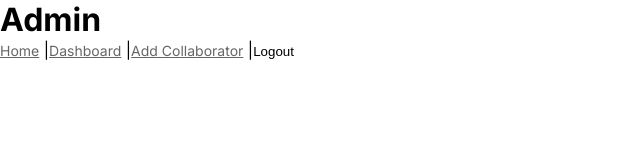
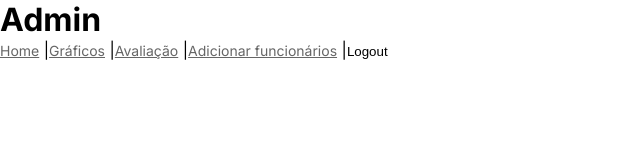
Before and after one commit to eltonsantos/avaliation-system-react, a React (Vite) app: page /admin in a window 1280 px wide. Shown: the top 160 px of the page, without its empty margins (0-640 px from the left). Built offline with nearby package versions, Linux system fonts and the light colour scheme; no server answers; sample sign-in values are in the browser's storage.

Commit message:
Add page avaliacao on menu

```diff
--- a/src/App.jsx
+++ b/src/App.jsx
@@ -16,10 +16,10 @@ export function App() {
           <Route element={<Admin />} path="/admin" />
           <Route element={<Dashboard />} path="/dashboard" />
           <Route element={<Collaborator />} path="/collaborator" />
+          <Route element={<Rating />} path="/rating" />
         </Route>
 
         <Route element={<Login />} path="/" />
-        <Route element={<Rating />} path="/rating" />
       </Routes>
     </Router>
   );
--- a/src/components/Menu/index.jsx
+++ b/src/components/Menu/index.jsx
@@ -19,8 +19,9 @@ export function Menu() {
   return (
     <ul>
       <li>
-        <Link to="/admin">Home</Link> |<Link to="/dashboard">Dashboard</Link> |
-        <Link to="/collaborator">Add Collaborator</Link> |
+        <Link to="/admin">Home</Link> |<Link to="/dashboard">Gráficos</Link> |
+        <Link to="/rating">Avaliação</Link> |
+        <Link to="/collaborator">Adicionar funcionários</Link> |
         <button onClick={handleLogout}>Logout</button>
       </li>
     </ul>
```
